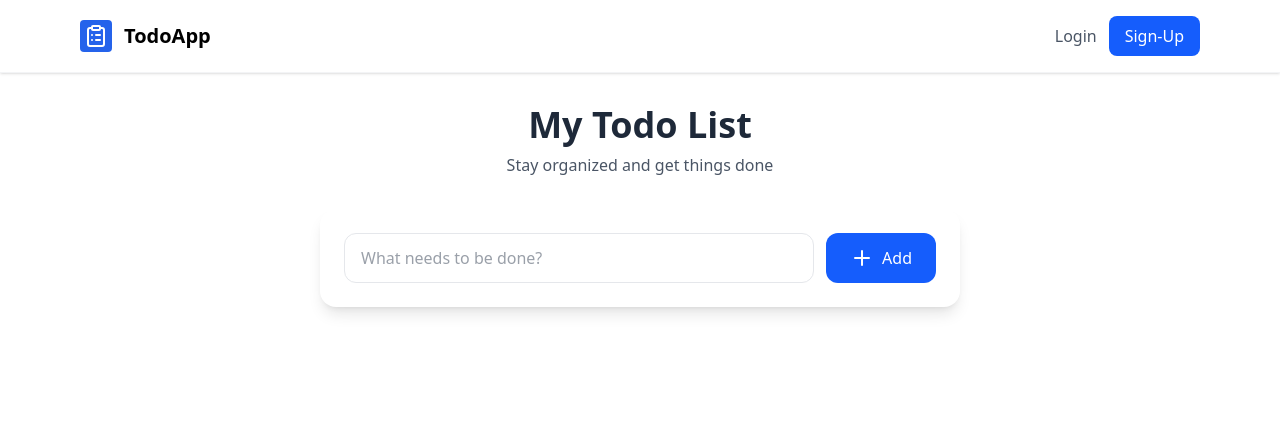
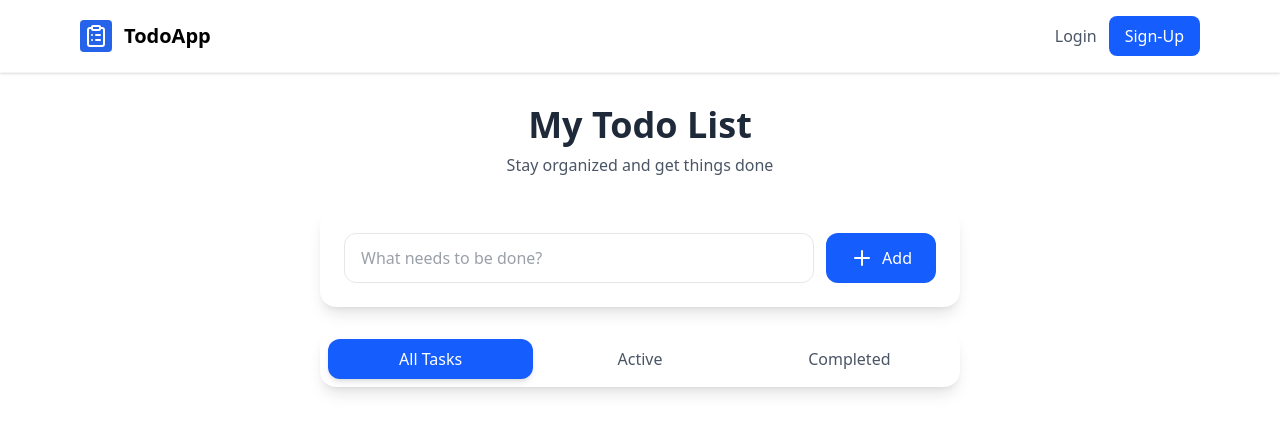
Before and after one commit to AmirC4b/todo-list-react, a React (Vite) app in the folder todo-list-react/: page / in a window 1280 px wide. Shown: the top 432 px of the page. Built offline with nearby package versions, Linux system fonts and the light colour scheme.

Commit message:
header,title, add todo form and filter  styles added

```diff
--- a/todo-list-react/src/pages/Home.tsx
+++ b/todo-list-react/src/pages/Home.tsx
@@ -1,7 +1,11 @@
-import React from "react";
+import React, { useState } from "react";
 import { Plus } from "lucide-react";
 
 export default function Home() {
+  const [activeTab, setActiveTab] = useState("All Tasks");
+
+  const tabs = ["All Tasks", "Active", "Completed"];
+
   return (
     <div className="max-w-2xl mx-auto px-4">
       {/* title */}
@@ -17,9 +21,32 @@ export default function Home() {
             placeholder="What needs to be done?"
             className="flex-1 px-4 py-3 border border-gray-200 rounded-xl focus:outline-none focus:ring-2 focus:ring-blue-500 focus:border-transparent text-gray-700"
           />
-          <button className="flex items-center gap-2 cursor-pointer bg-blue-600 hover:bg-blue-700 text-white px-6 py-3 rounded-xl font-medium duration-200"><Plus />Add</button>
+          <button className="flex items-center gap-2 cursor-pointer bg-blue-600 hover:bg-blue-700 text-white px-6 py-3 rounded-xl font-medium duration-200">
+            <Plus />
+            Add
+          </button>
         </div>
       </div>
+      {/* todo filter tabs */}
+      <div className="bg-white rounded-2xl shadow-lg p-2 mb-6">
+        <div className="flex gap-1">
+          {tabs.map((tab) => (
+            <button
+              key={tab}
+              onClick={() => setActiveTab(tab)}
+              className={`flex-1 py-2 px-4 rounded-xl font-medium cursor-pointer transition-all duration-300
+              ${
+                activeTab === tab
+                  ? "bg-blue-600 text-white shadow-md"
+                  : "text-gray-600 hover:bg-gray-100"
+              }`}
+            >
+              {tab}
+            </button>
+          ))}
+        </div>
+      </div>
+      {/* todo list */}
     </div>
   );
 }
```
